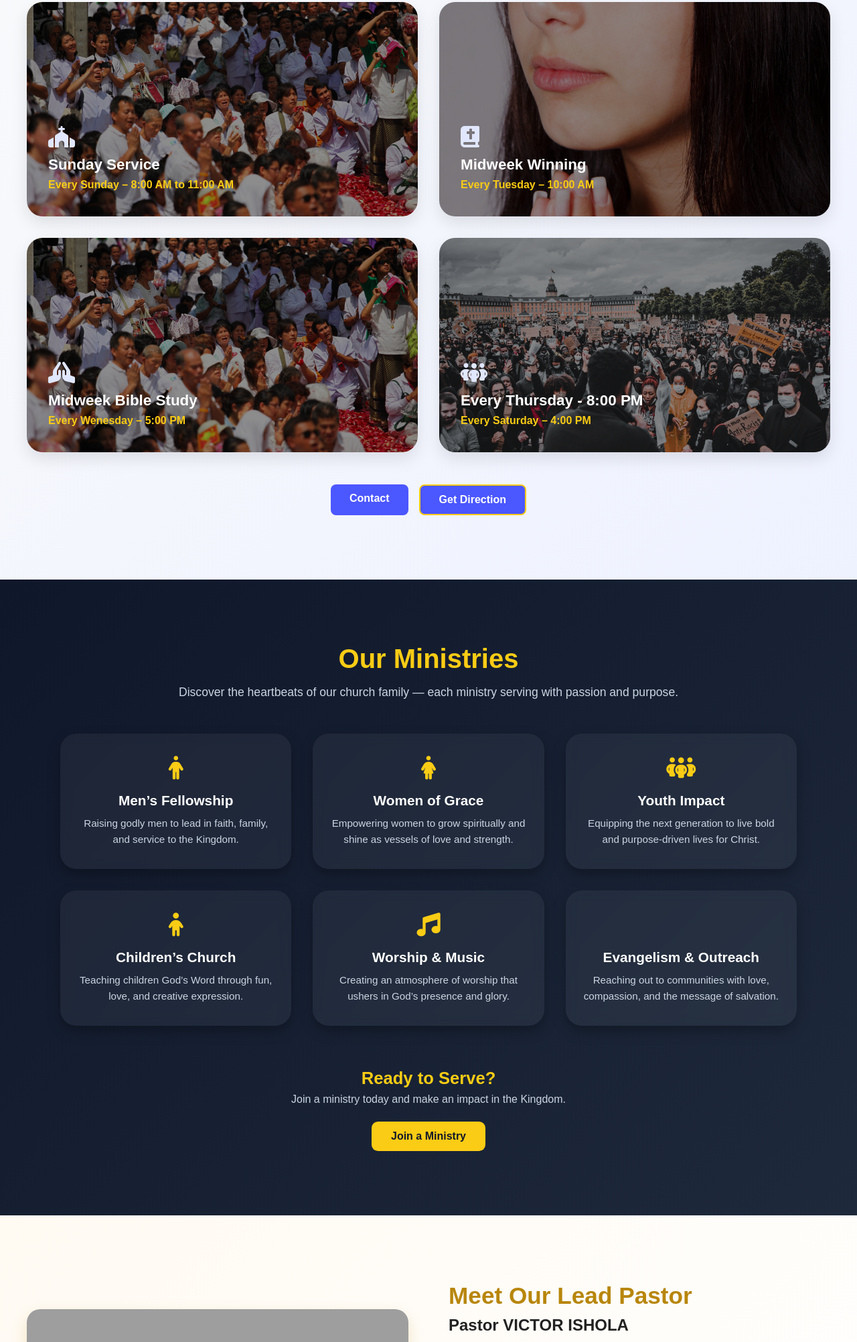
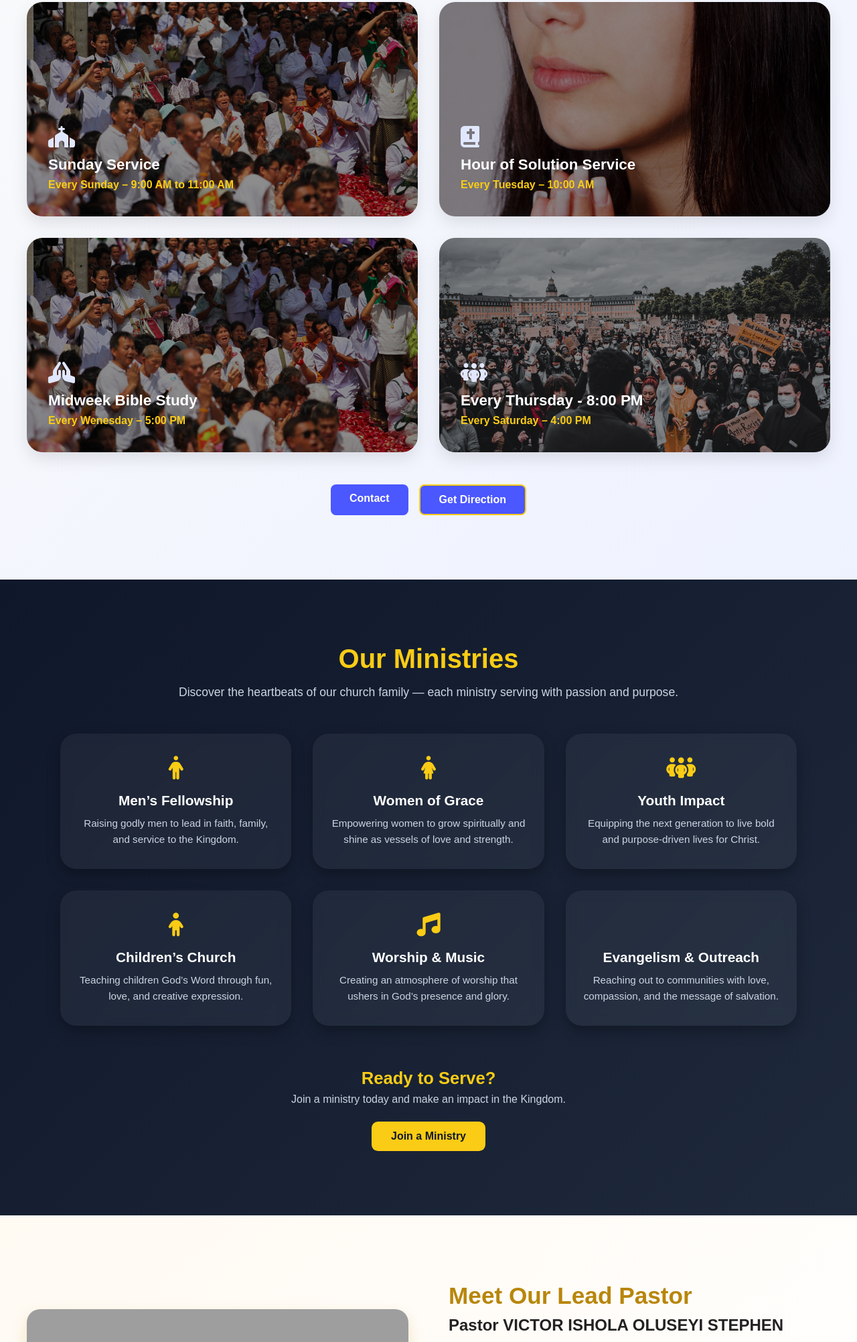
Before and after one commit to emmanueljesse063-del/solution-hour, a plain HTML site: page index.html in a window 1280 px wide. Shown: the part 1737-3740 px from the top of the page at 67% size. Drawn offline with nearby package versions, Linux system fonts and the light colour scheme; grey boxes are pictures that could not be loaded; some icons are missing; files whose address does not match are found by name.

Commit message:
Update service times and pastor name in index.html

```diff
--- a/index.html
+++ b/index.html
@@ -128,7 +128,7 @@
           <div class="content">
             <i class="icon fa-solid fa-church"></i>
             <h3>Sunday Service</h3>
-            <p class="time">Every Sunday – 8:00 AM to 11:00 AM</p>
+            <p class="time">Every Sunday – 9:00 AM to 11:00 AM</p>
           </div>
         </div>
         <div class="service-card">
@@ -136,7 +136,7 @@
           <div class="overlay"></div>
           <div class="content">
             <i class="icon fa-solid fa-book-bible"></i>
-            <h3>Midweek Winning </h3>
+            <h3>Hour of Solution Service </h3>
             <p class="time">Every Tuesday – 10:00 AM</p>
           </div>
         </div>
@@ -221,7 +221,7 @@
     </div>
     <div class="pastor-info">
       <h2>Meet Our Lead Pastor</h2>
-      <h3>Pastor VICTOR ISHOLA</h3>
+      <h3>Pastor VICTOR ISHOLA OLUSEYI STEPHEN</h3>
       <p>
         Pastor Ishola Oluseyi Stephen is the visionary leader of
         <strong>Solution Hour International Christian Centre</strong>.
@@ -322,7 +322,7 @@
 
     <div class="event-card">
       <img src="images/event2.jpg" alt="Event 2">
-      <span class="event-badge" data-date="2025-11-18">5 Days Left</span>
+      <span class="event-badge" data-date="2025-12-9">5 Days Left</span>
       <div class="event-info">
         <h3>Bible Study</h3>
         <p>Deep dive into God’s Word every Wednesday evening.</p>
```
